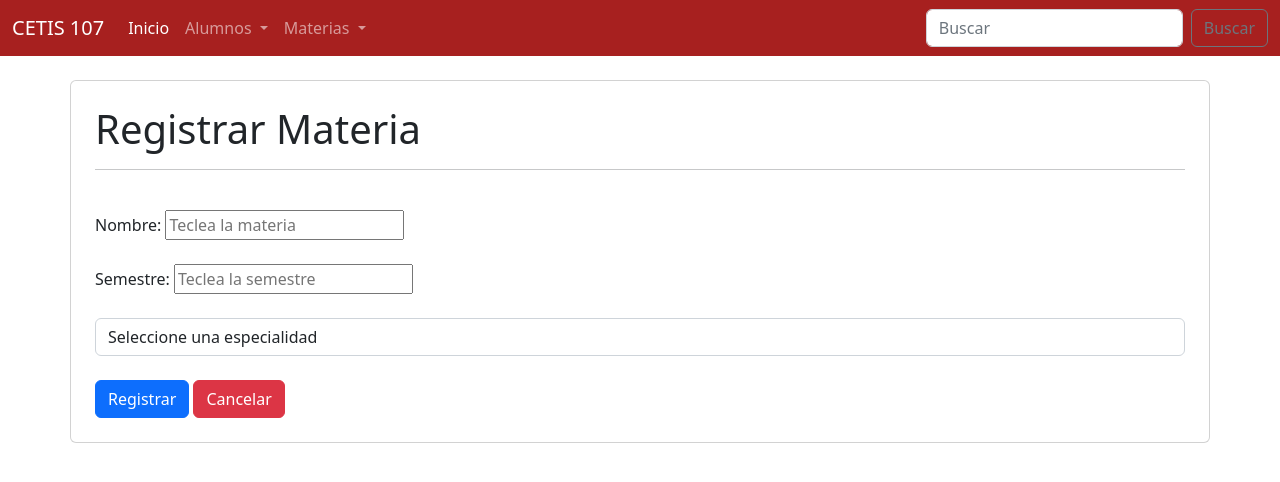
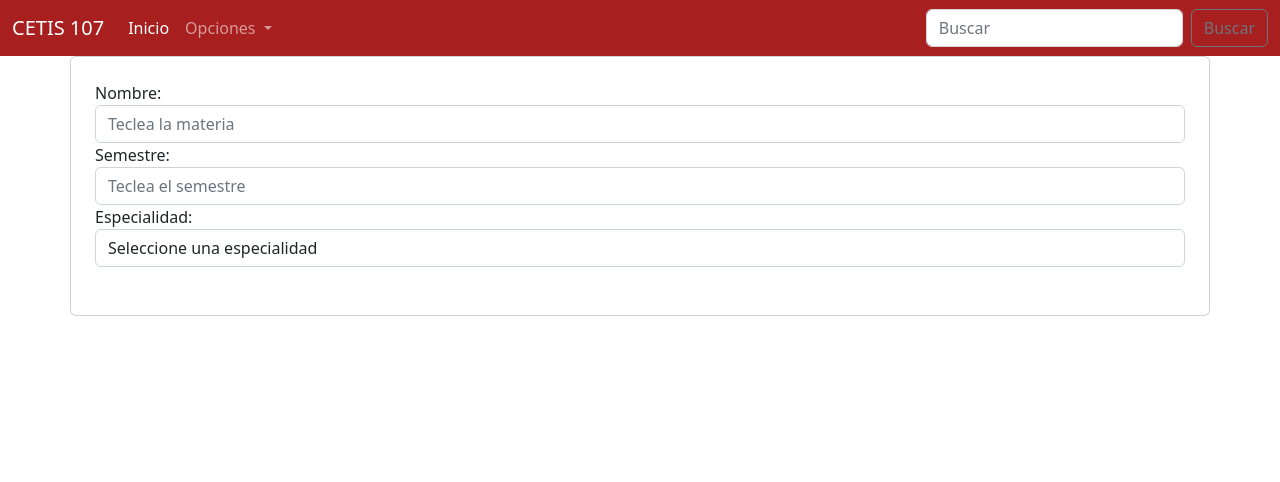
Before and after one commit to gaelJohn777/webYbaseDeDatos, a PHP site: page /RegistrarMaterias.php in a window 1280 px wide. Shown: the top 482 px of the page. Run offline with PHP 8.4, Linux system fonts and the light colour scheme; some libraries are stand-ins or nearby versions.

Commit message:
13/11/23

```diff
--- a/parcial3/RegistrarMaterias.php
+++ b/parcial3/RegistrarMaterias.php
@@ -3,45 +3,44 @@
 <head>
     <meta charset="UTF-8">
     <meta name="viewport" content="width=device-width, initial-scale=1.0">
-    <title>Document</title>
+    <title>Materias</title>
     <link rel="stylesheet" href="css/bootstrap.css">
-    <script src="code.jquery.com_jquery-3.7.1"></script>
+    <script src="code.jquery.com_jquery-3.7.1.js"></script>
+
 </head>
 <body>
+
 <?php include 'menu.php' ?>
 
-    <div class="container"><br>
+<div class="container">
   <div class="row">
       <div class="col-12 card p-4">
-                <form action="GuardarMateria.php" method="POST">
-                <h1>Registrar Materia</h1><hr><br>
+        <form action="">
             <div class="form-group">
-                        <label for="nombre">Nombre:</label>
-                        <input type="text" calss="form-control" name="nombre" placeholder="Teclea la materia">
-                    </div><br>
+                <label for="name">Nombre:</label>
+                <input type="text" class="form-control" name="nombre" placeholder="Teclea la materia">
+            </div>
             <div class="form-group">
-                    <label for="nombre">Semestre:</label>
-                        <input type="text" calss="form-control" name="semestre" placeholder="Teclea la semestre">
-                    </div><br>
+                <label for="semestre">Semestre:</label>
+                <input type="number" class="form-control" name="semestre" placeholder="Teclea el semestre">
+            </div>
             <div class="form-group">
+            <label for="semestre">Especialidad:</label>
             <select name="especialidad" class="form-control">
                             <option value="">Seleccione una especialidad</option>
-                            <option value="PROGRAMACION">PROGRAMACION</option>
+                            <option value="PROGRAMACION">PROGRAMACIÓN</option>
                             <option value="CONTABILIDAD">CONTABILIDAD</option>
-                            <option value="OFIMATICA">OFIMATICA</option>
-                            <option value="CONSTRUCCION">CONSTRUCCION</option>
-                            <option value="ELECTRONICA">ELECTRONICA</option>
-                        </select>
-                    </div><br>
-                    <div>
-                        <input type="submit" class="btn btn-primary" value="Registrar">
-                        <a href="ConsultarMaterias.php" class="btn btn-danger">Cancelar</a>
+                            <option value="OFIMATICA">OFIMÁTICA</option>
+                            <option value="CONSTRUCCION">CONSTRUCCIÓN</option>
+                            <option value="ELECTRÓNICA">ELECTRÓNICA</option>
+                        </select><br>
             </div>
-                </div>
-            </div>
+        </form>
+
       </div>
 
+  </div>
 
-<script src="js/bootstrap.js"></script>
+</div>
 </body>
 </html>
--- a/parcial3/conexion.php
+++ b/parcial3/conexion.php
@@ -6,7 +6,7 @@ $password = ""; //es el password del CHAMP
 $baseDatos = "cetis107";
 
 //conexion
-$baseDatos = "cetis107";
+
 $conexion = new mysqli($server, $user, $password,$baseDatos);
 
     if($conexion->connect_error){
--- a/parcial3/menu.php
+++ b/parcial3/menu.php
@@ -11,7 +11,7 @@
         </li>
         <li class="nav-item dropdown">
           <a class="nav-link dropdown-toggle" href="#" id="navbarDropdown" role="button" data-bs-toggle="dropdown" aria-expanded="false">
-            Alumnos
+            Opciones
           </a>
           <ul class="dropdown-menu" aria-labelledby="navbarDropdown">
             <li><a class="dropdown-item" href="inicio.php">Inicio</a></li>
@@ -20,21 +20,7 @@
             <li><a class="dropdown-item" href="RegistrarAlumno.php">Registar alumno</a></li>
           </ul>
         </li>
-
-        <li class="nav-item dropdown">
-          <a class="nav-link dropdown-toggle" href="#" id="navbarDropdown" role="button" data-bs-toggle="dropdown" aria-expanded="false">
-            Materias
-          </a>
-          <ul class="dropdown-menu" aria-labelledby="navbarDropdown">
-            <li><a class="dropdown-item" href="inicio.php">Inicio</a></li>
-            <li><a class="dropdown-item" href="ConsultarMaterias.php">Consultar Materia</a></li>
-            <li><hr class="dropdown-divider"></li>
-            <li><a class="dropdown-item" href="RegistrarMaterias.php">Registar Materia</a></li>
-          </ul>
-        </li>
       </ul>
-      </ul>
-
       <form class="d-flex">
         <input class="form-control me-2" type="search" placeholder="Buscar" aria-label="Search">
         <button class="btn btn-outline-secondary" type="submit">Buscar</button>
```
Also changed, not shown: parcial3/AsignarMaterias.php (added, +36 -0 lines). Lines whose indentation alone changed are shown as unchanged.
